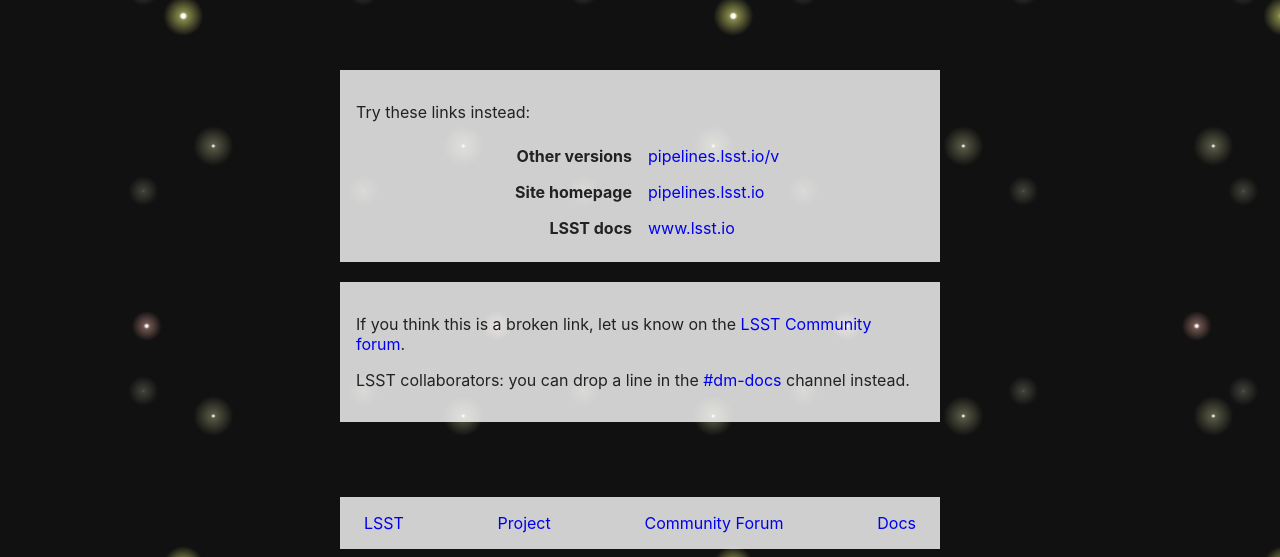
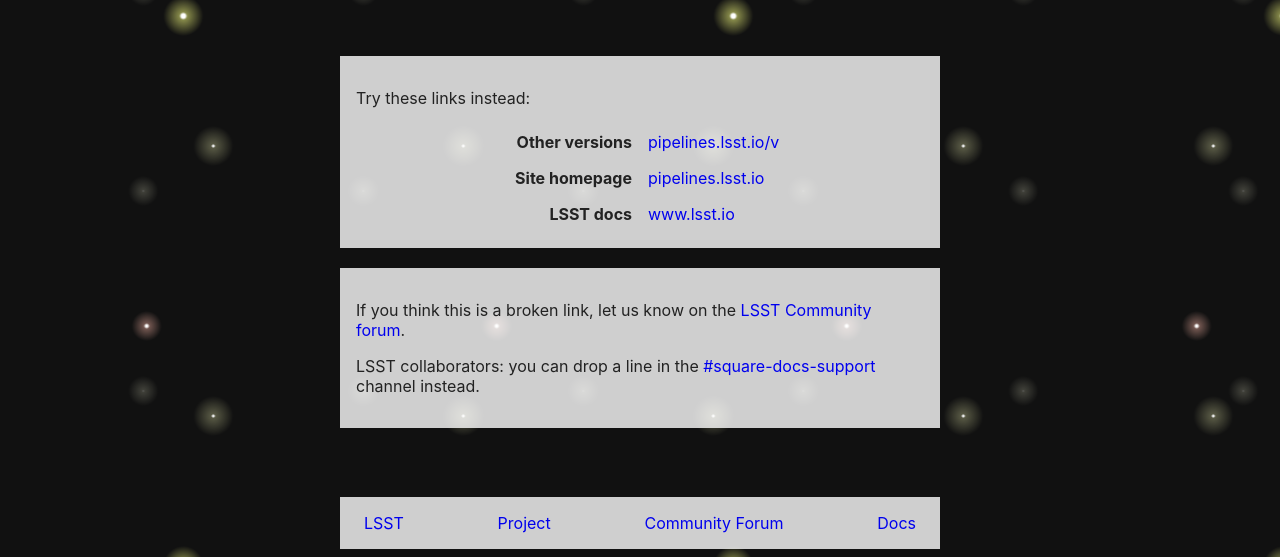
Before and after one commit to lsst-sqre/ltd-404, a website: page 404.html in a window 1280 px wide. Shown: the part 259-816 px from the top of the page. Drawn offline with nearby package versions, Linux system fonts and the light colour scheme; files that its build step writes are made by us from their sources.

Commit message:
`dm-docs` -> `square-docs-support`

```diff
--- a/404.html
+++ b/404.html
@@ -29,7 +29,7 @@
         <p>If you think this is a broken link, let us know on the <a href="https://community.lsst.org/c/support">LSST Community forum</a>.</p>
         <!-- FIXME: use link that starts a stub post. -->
 
-        <p>LSST collaborators: you can drop a line in the <a href="https://lsstc.slack.com/messages/dm-docs/">#dm-docs</a> channel instead.</p>
+        <p>LSST collaborators: you can drop a line in the <a href="https://rubin-obs.slack.com/messages/C07QK9N14BY/">#square-docs-support</a> channel instead.</p>
       </section>
 
       <footer class="c-footer-section">
```
